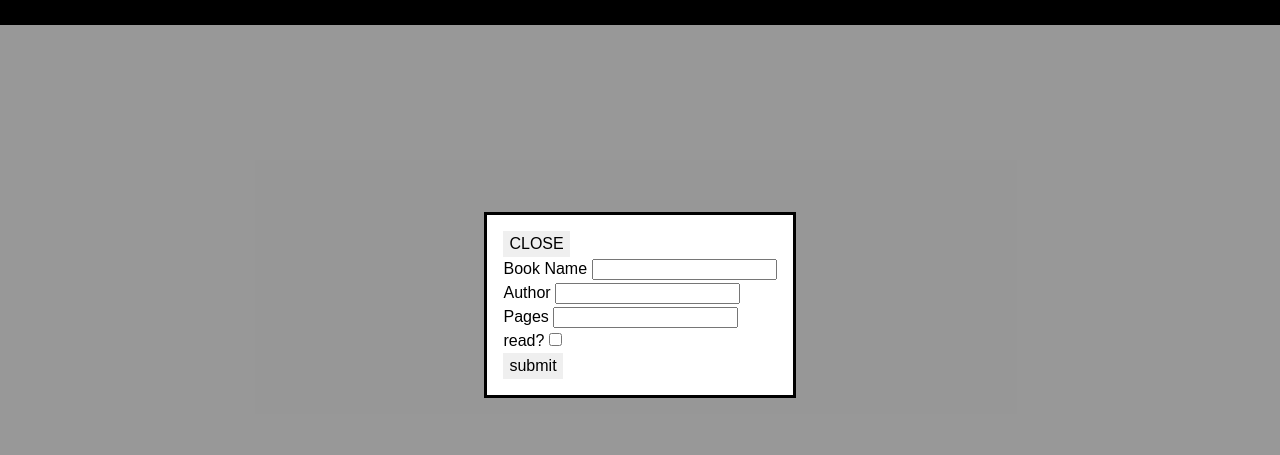
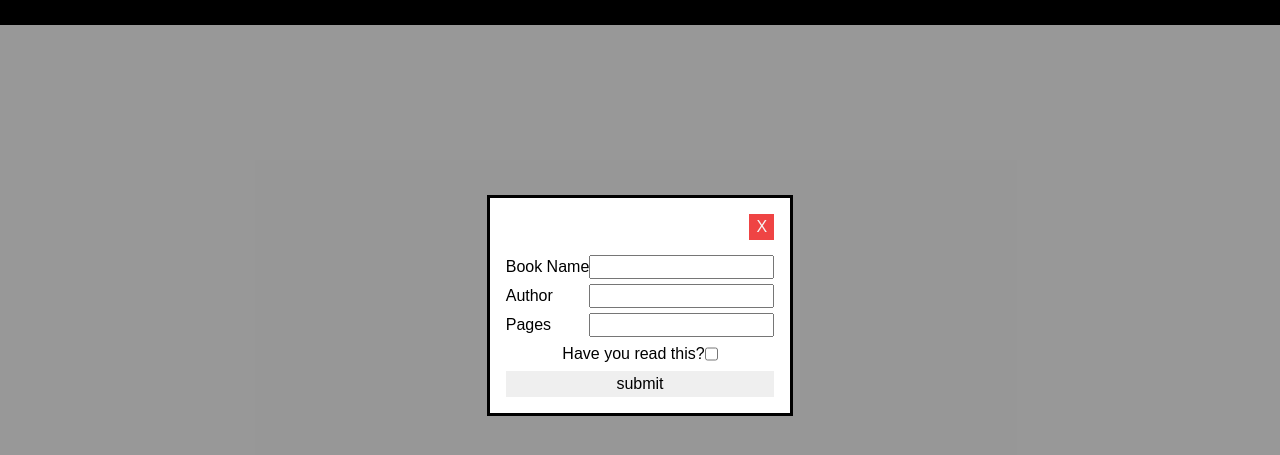
Before and after one commit to Geo-Stalin/odin-library, a plain HTML site: page index.html in a window 1280 px wide. Both pictures are taken after a click on the button "Add Book". Shown: the part 95-550 px from the top of the page. Drawn offline with Linux system fonts and the light colour scheme.

Commit message:
Styled the form
also made it so that submitting form cleared the form
made the header sticky

```diff
--- a/index.html
+++ b/index.html
@@ -1,5 +1,6 @@
 <!DOCTYPE html>
 <html lang="en">
+
 <head>
     <meta charset="UTF-8">
     <meta name="viewport" content="width=device-width, initial-scale=1.0">
@@ -7,6 +8,7 @@
     <link rel="stylesheet" href="style.css">
     <script src="script.js" defer></script>
 </head>
+
 <body>
     <div class="container">
         <div class="header">
@@ -14,26 +16,26 @@
             <button>Add Book</button>
         </div>
         <dialog>
-            <button>CLOSE</button>
+            <button>X</button>
             <form>
                 <div class="form_group">
                     <label for="name">Book Name</label>
-                <input type="text" id="name" name="name">
+                    <input type="text" id="name" name="name" required>
                 </div>
 
                 <div class="form_group">
                     <label for="author">Author</label>
-                <input type="text" id="author" name="author">
+                    <input type="text" id="author" name="author">
                 </div>
 
                 <div class="form_group">
                     <label for="pages">Pages</label>
-                <input type="number" id="pages" name="pages">
+                    <input type="number" id="pages" name="pages">
                 </div>
 
-                <div class="form_group">
-                    <label for="status">read?</label>
-                   <input type="checkbox" id="status" name="status" value="read">
+                <div class="read_check">
+                    <label for="status">Have you read this?</label>
+                    <input type="checkbox" id="status" name="status" value="read">
                 </div>
                 <button>submit</button>
             </form>
@@ -42,4 +44,5 @@
         <div class="main_content"></div>
     </div>
 </body>
+
 </html>
--- a/script.js
+++ b/script.js
@@ -75,6 +75,7 @@ form.addEventListener("submit",(event)=>{
     addBookToLibrary(data.name,data.author,data.pages,data.status);
     showCards();
     dialog.close();
+    form.reset();
 });
 
 main_content.addEventListener("click",(event)=>{
--- a/style.css
+++ b/style.css
@@ -96,9 +96,39 @@ h6 {
     align-items: center;
     padding: 30px;
     font-size: 24px;
+    position: sticky;
+    top: 0;
+    z-index: 1000;
 }
 
+dialog[open]{
+  display: flex;
+  flex-direction: column;
+}
 
+dialog>button{
+  margin-left: auto;
+  background-color: #EF4444;
+  color: whitesmoke;
+  min-width: 25px;
+}
+
+form{
+  display: flex;
+  flex-direction: column;
+  margin-top: 15px;
+  gap:5px;
+}
+
+.form_group{
+  display: flex;
+  justify-content: space-between;
+}
+
+.read_check{
+  display: flex;
+  justify-content: center;
+}
 
 .main_content{
     grid-row: 2;
@@ -144,9 +174,9 @@ h6 {
 }
 
 .stat_read{
-  background-color: green;
+  background-color: #0bcd0f;
 }
 
 .stat_not_read{
-  background-color: red;
+  background-color: #ED2938;
 }
```
